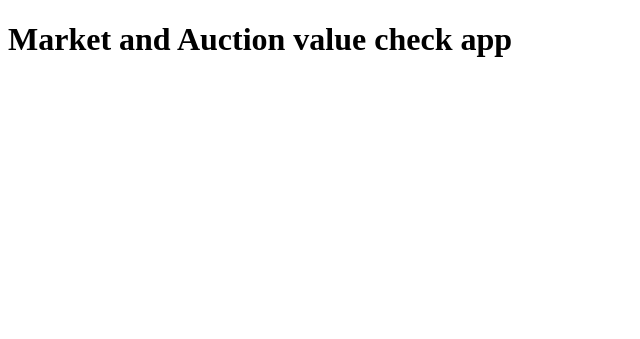
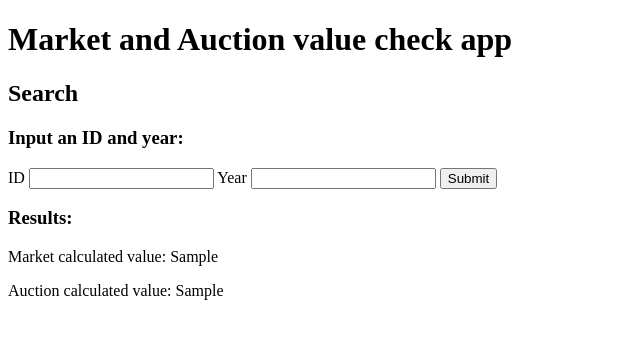
Before and after one commit to nobreconfrade/market_auction_value, a Flask app: template templates/index.html in a window 1280 px wide. Shown: the top 339 px of the page, without its empty margins (0-640 px from the left). Run offline with Flask 2, Linux system fonts and the light colour scheme; the template is opened without the code that fills it: most values are stand-ins (such as "Sample title", 1, 10 or a date in 2020).

Commit message:
Receives forms via request and returns calculated values

```diff
--- a/templates/index.html
+++ b/templates/index.html
@@ -6,5 +6,28 @@
 </head>
 <body>
    <h1>Market and Auction value check app</h1>
+
+    <h2>Search</h2>
+    <h3>Input an ID and year:</h3>
+    <form action="/search" method="POST">
+      <label>ID
+        <input type="text" name="id">
+      </label>
+      <label>Year
+        <input type="text" name="year">
+      </label>
+      <button type="submit">Submit</button>
+    </form>
+    <h3>Results:</h3>
+    {% if msg=='incomplete' %}
+        <p>ID or Year not filled<p>
+    {% elif msg=='id_404' %}
+        <p>ID not found on database<p>
+    {% elif msg=='year_404' %}
+        <p>Year not found on database<p>
+    {% elif results %}
+       <p>Market calculated value: {{results.calculated_market}}<p>
+       <p>Auction calculated value: {{results.calculated_auction}}<p>
+    {% endif %}
 </body>
 </html>
```
Also changed, not shown: model.py (+9 -0 lines), view.py (+22 -2 lines).
